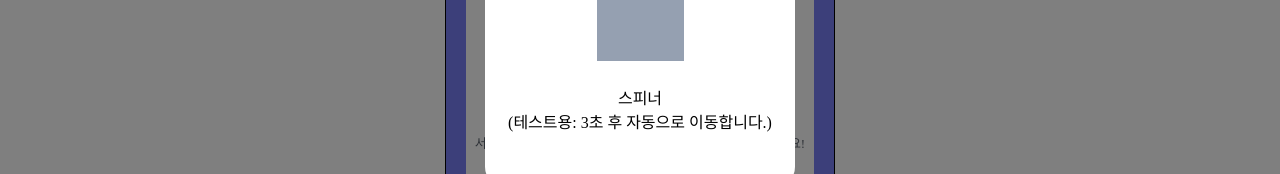
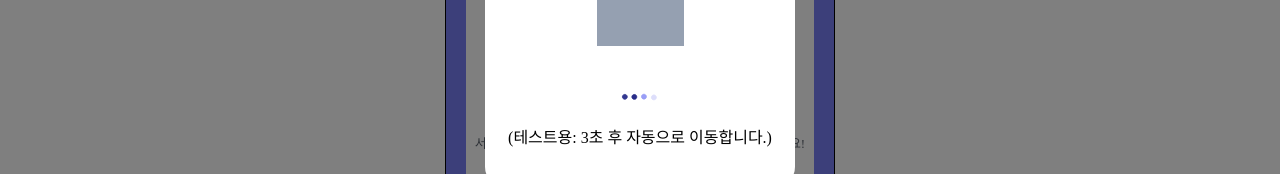
Before and after one commit to 407TEN005/client, a React (Vite) app: page /travel/1 in a window 1280 px wide. Both pictures are taken after a click on the button "여행 10계명 생성하기". Shown: the part 368-542 px from the top of the page. Built offline with nearby package versions, Linux system fonts and the light colour scheme.

Commit message:
[TASK-176] 로딩스피너 여행방에 추가

```diff
--- a/src/components/LoadingSpinner/LoadingSpinner.tsx
+++ b/src/components/LoadingSpinner/LoadingSpinner.tsx
@@ -0,0 +1,24 @@
+import Lottie from 'lottie-react';
+import loadingAnimation from '@animations/loadingspinner.json';
+
+interface LoadingSpinnerProps {
+  width?: number | string;
+  height?: number | string;
+}
+
+const LoadingSpinner: React.FC<LoadingSpinnerProps> = ({ width = 200, height = 200 }) => {
+  return (
+    <svg width={width} height={height} viewBox="0 0 100 100">
+      <foreignObject width="100%" height="100%">
+        <Lottie
+          animationData={loadingAnimation}
+          loop={true}
+          autoplay={true}
+          style={{ width: '100%', height: '100%' }}
+        />
+      </foreignObject>
+    </svg>
+  );
+};
+
+export default LoadingSpinner;
--- a/src/components/LoadingSpinner/index.ts
+++ b/src/components/LoadingSpinner/index.ts
@@ -0,0 +1 @@
+export { default } from './LoadingSpinner';
--- a/src/pages/Travel/Travel.tsx
+++ b/src/pages/Travel/Travel.tsx
@@ -1,6 +1,7 @@
 import styles from './Travel.module.scss';
 import Button from '@components/Button';
 import Modal from '@components/Modal';
+import LoadingSpinner from '@components/LoadingSpinner';
 import { useState, useEffect } from 'react';
 import { useNavigate } from 'react-router-dom';
 
@@ -14,7 +15,7 @@ const Travel = () => {
       timer = window.setTimeout(() => {
         setIsModalOpen(false);
         navigate('/commandment');
-      }, 3000);
+      }, 5000);
     }
     return () => {
       if (timer) window.clearTimeout(timer);
@@ -51,7 +52,7 @@ const Travel = () => {
       </div>
       <Modal isOpen={isModalOpen} onClose={() => setIsModalOpen(false)} title="10계명 생성중">
         <div className={styles.modalImage}></div>
-        <div>스피너</div>
+        <LoadingSpinner width={54} height={54} />
         <div>(테스트용: 3초 후 자동으로 이동합니다.)</div>
       </Modal>
     </div>
--- a/tsconfig.json
+++ b/tsconfig.json
@@ -15,6 +15,7 @@
     "isolatedModules": true,
     "jsx": "react-jsx",
     "incremental": true,
+    "resolveJsonModule": true,
     "baseUrl": ".",
     "paths": {
       "@src/*": ["./src/*"],
```
Also changed, not shown: src/assets/animations/loadingspinner.json (renamed from src/assets/animations/loadingspinnerimg.json).
